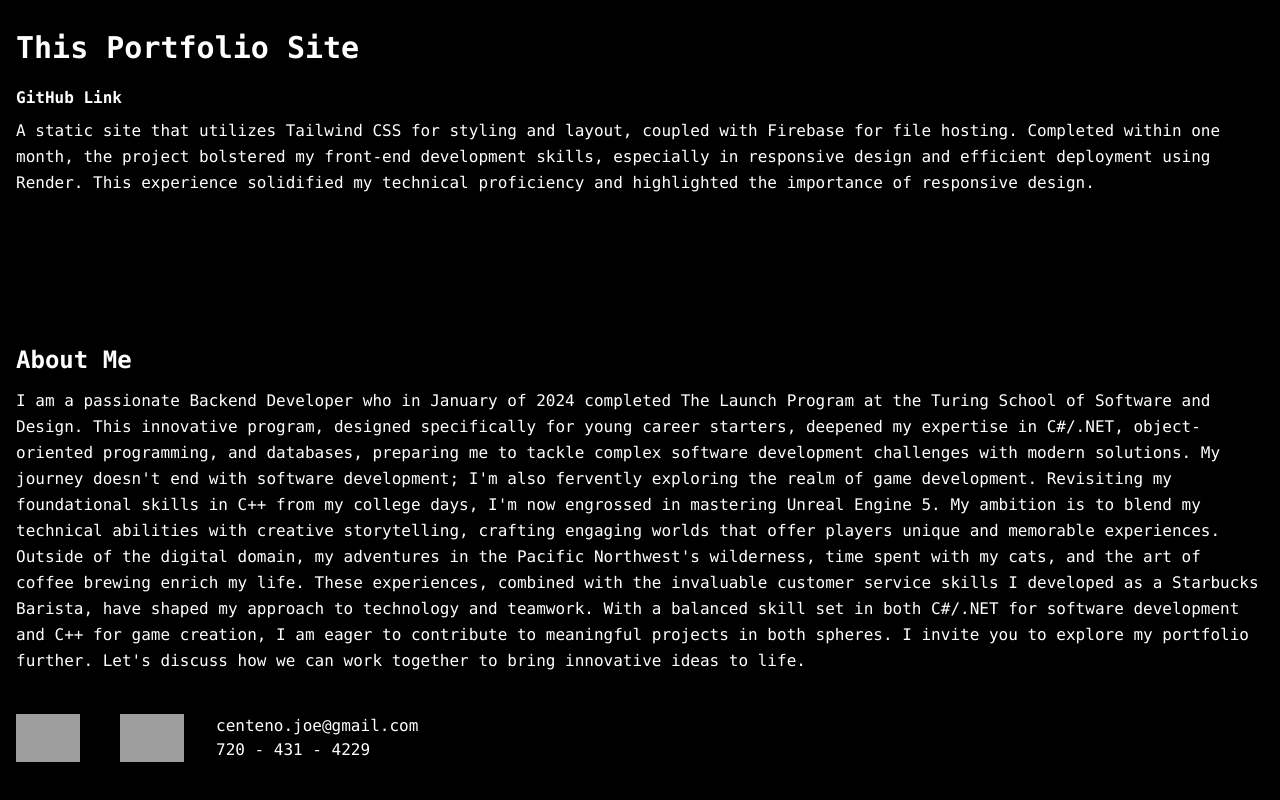
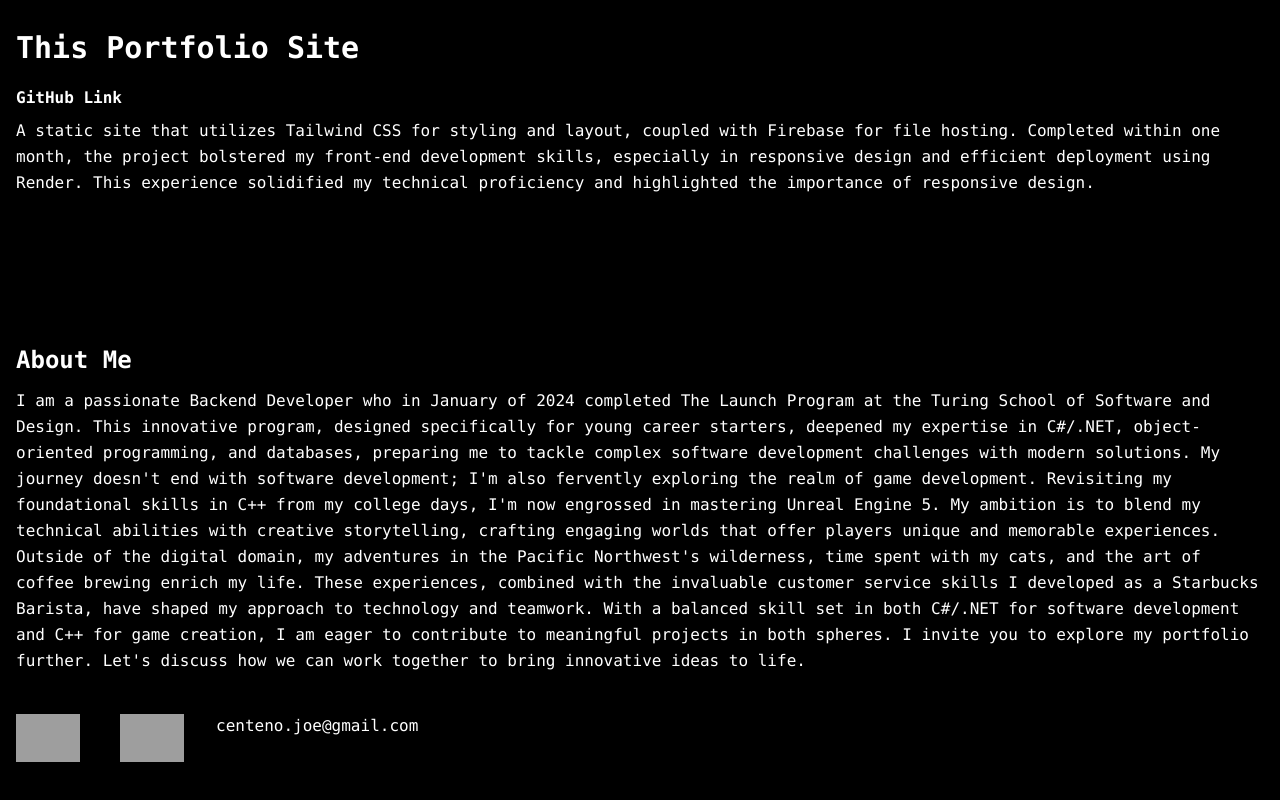
Before and after one commit to joe10111/Portfolio24, a website: page public/index.html in a window 1280 px wide. Shown: the part 3022-3822 px from the top of the page. Drawn offline with nearby package versions, Linux system fonts and the light colour scheme; grey boxes are pictures that could not be loaded.

Commit message:
Same as before

```diff
--- a/public/index.html
+++ b/public/index.html
@@ -126,7 +126,6 @@
         </div>
         <div class="flex-auto">
           <p>centeno.joe@gmail.com</p>
-          <p>720 - 431 - 4229</p>
         </div>
       </section>
     </div>
```
